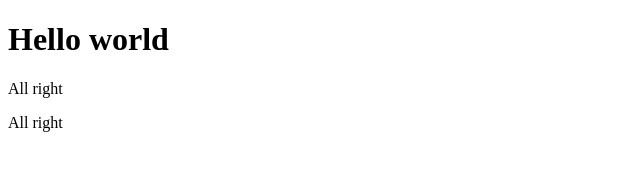
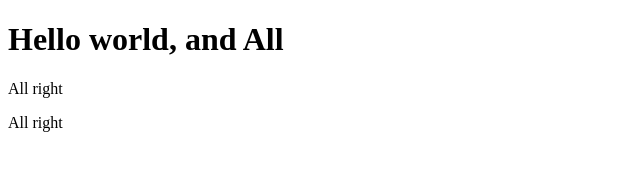
Before and after one commit to Yana903/Less11, a plain HTML site: page index.html in a window 1280 px wide. Shown: the whole page, without its empty margins (0-640 px from the left). Drawn offline with Linux system fonts and the light colour scheme.

Commit message:
Mavr first commit

```diff
--- a/index.html
+++ b/index.html
@@ -7,7 +7,7 @@
 <body>
 <header>
     <div class="container">
-        <h1>Hello world</h1>
+        <h1>Hello world, and All</h1>
     </div>
     <p>All right</p>
     <p>All right</p>
```
